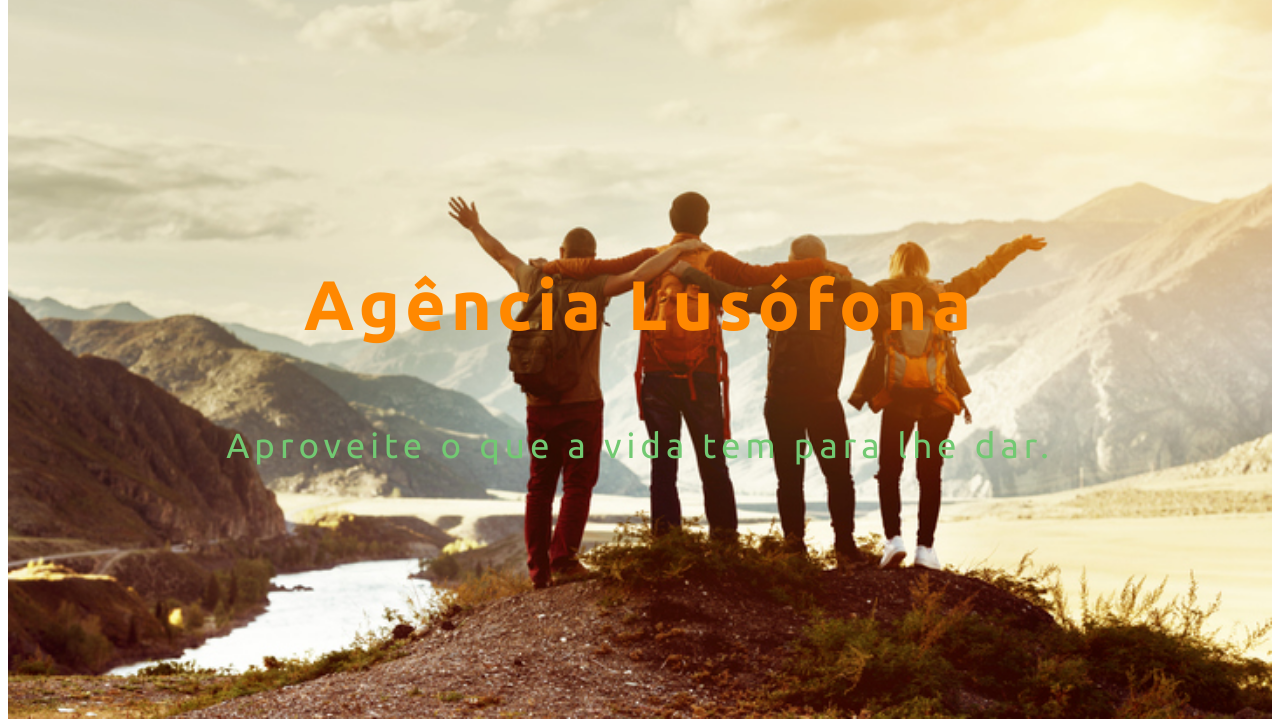
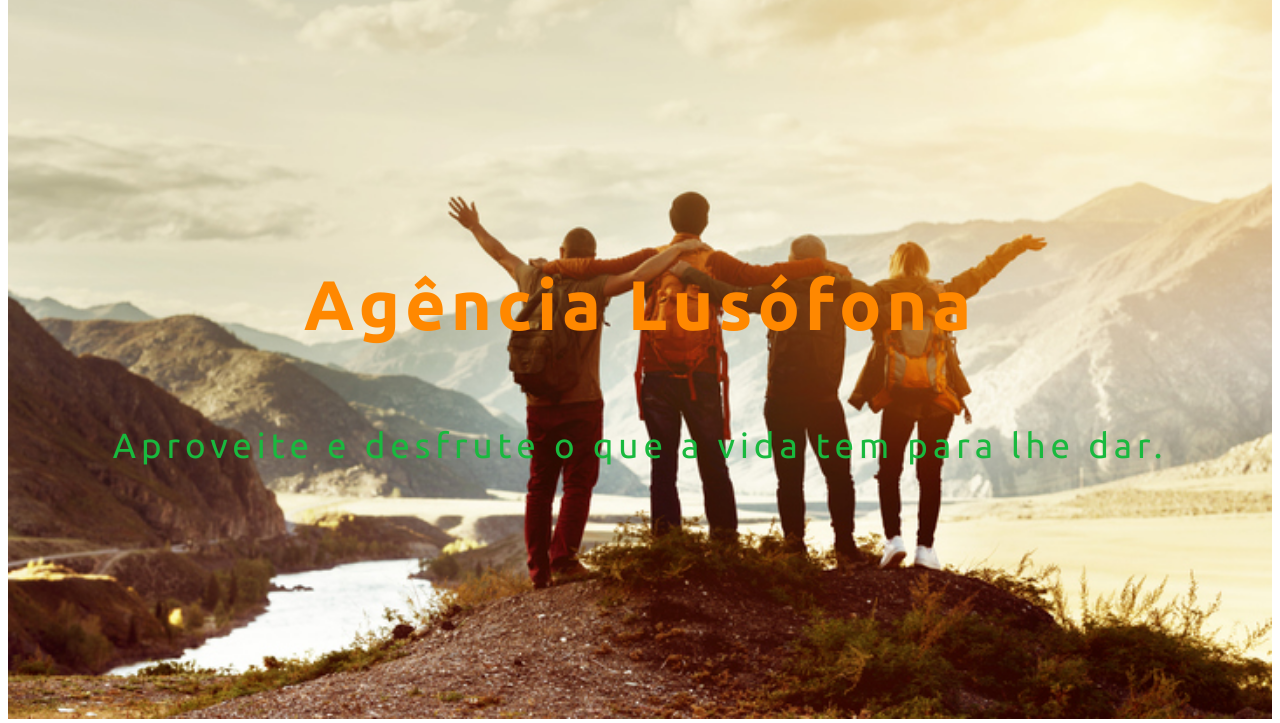
Before and after one commit to joaoantas05/pw-labs-joaoantas-a22002629, a PHP site: page /lab5/index.html in a window 1280 px wide. Shown: the part 84-807 px from the top of the page. Run offline with PHP 8.4, Linux system fonts and the light colour scheme.

Commit message:
laboratorios

```diff
--- a/lab5/estilos.css
+++ b/lab5/estilos.css
@@ -57,7 +57,7 @@ a{ /*tira a linha dos href*/
 }
 
 .inicio p{
-    color: rgb(114, 201, 114);
+    color: rgb(25, 185, 62);
 }
 
 .imagem_parallax_1{
--- a/lab5/index.html
+++ b/lab5/index.html
@@ -23,7 +23,7 @@
 
         <div class="inicio">
             <h1>Agência Lusófona</h1>
-            <p>Aproveite o que a vida tem para lhe dar.</p>
+            <p>Aproveite e desfrute o que a vida tem para lhe dar.</p>
         </div>
     </div>
 
```
